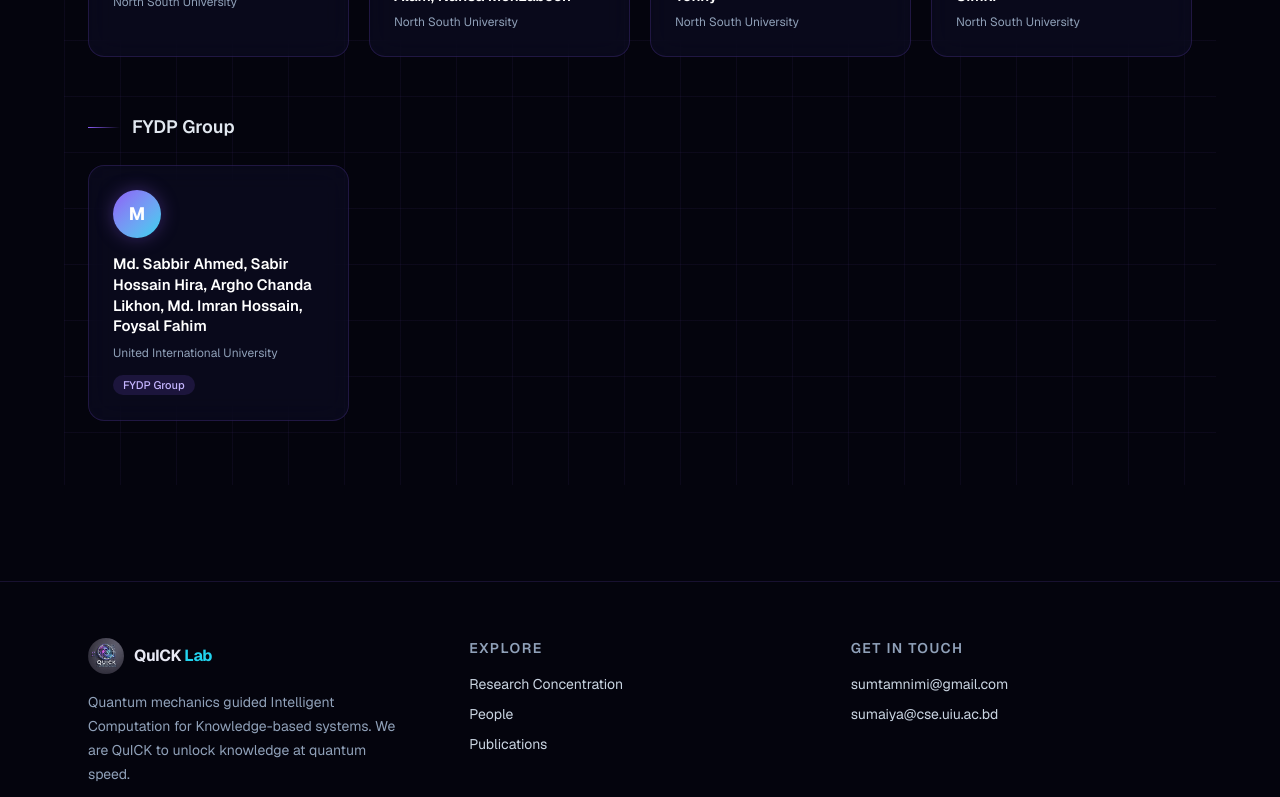
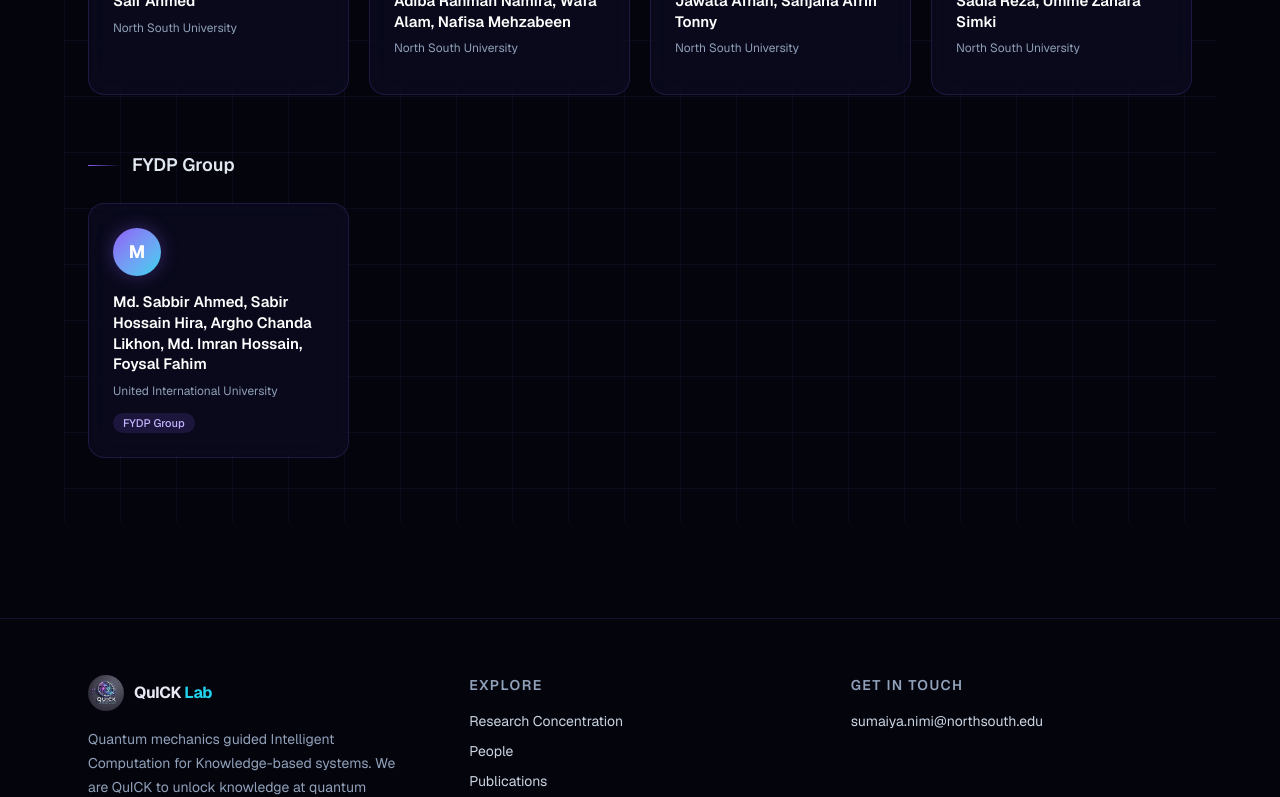
Before and after one commit to LobanSarker/QUick-LAB-WEBSITE, a Next.js app: page /people in a window 1280 px wide. Shown: the part 2000-2797 px from the top of the page. Built offline with nearby package versions, Linux system fonts and the light colour scheme.

Commit message:
add director email

```diff
--- a/app/page.tsx
+++ b/app/page.tsx
@@ -113,11 +113,7 @@ export default function Home() {
           </p>
           <div className="mt-6 flex flex-wrap items-center justify-center gap-4">
             {[
-              { label: "sumtamnimi@gmail.com", href: "mailto:sumtamnimi@gmail.com" },
-              {
-                label: "sumaiya@cse.uiu.ac.bd",
-                href: "mailto:sumaiya@cse.uiu.ac.bd",
-              },
+              { label: "sumaiya.nimi@northsouth.edu", href: "mailto:sumaiya.nimi@northsouth.edu" },
             ].map((email) => (
               <a
                 key={email.href}
--- a/app/people/page.tsx
+++ b/app/people/page.tsx
@@ -94,19 +94,20 @@ export default function PeoplePage() {
                     <p className="mt-1.5 text-xs leading-5 text-slate-400">
                       {person.institution}
                     </p>
-                    {person.email ? (
-                      <a href={`mailto:${person.email}`}
-                        className="mt-3 inline-block rounded-full bg-violet-glow/15 px-2.5 py-0.5 text-[11px] font-medium text-violet-300 transition-colors hover:text-cyan-glow"
-                      >
-                        {person.email}
-                      </a>
-                    ) : (
-                      person.role && (
-                        <span className="mt-3 inline-block rounded-full bg-violet-glow/15 px-2.5 py-0.5 text-[11px] font-medium text-violet-300">
+                    <div className="mt-3 flex flex-wrap items-center gap-2">
+                      {person.role && person.role !== "Research Assistant" && (
+                        <span className="inline-block rounded-full bg-violet-glow/15 px-2.5 py-0.5 text-[11px] font-medium text-violet-300">
                           {person.role}
                         </span>
-                      )
-                    )}
+                      )}
+                      {person.email && (
+                        <a href={`mailto:${person.email}`}
+                          className="inline-block rounded-full bg-violet-glow/15 px-2.5 py-0.5 text-[11px] font-medium text-violet-300 transition-colors hover:text-cyan-glow"
+                        >
+                          {person.email}
+                        </a>
+                      )}
+                    </div>
                   </div>
                 </Reveal>
               ))}
--- a/components/Footer.tsx
+++ b/components/Footer.tsx
@@ -2,11 +2,7 @@ import Link from "next/link";
 import Image from "next/image";
 
 const emails = [
-  { label: "sumtamnimi@gmail.com", href: "mailto:sumtamnimi@gmail.com" },
-  {
-    label: "sumaiya@cse.uiu.ac.bd",
-    href: "mailto:sumaiya@cse.uiu.ac.bd",
-  },
+  { label: "sumaiya.nimi@northsouth.edu", href: "mailto:sumaiya.nimi@northsouth.edu" },
 ];
 
 export default function Footer() {
--- a/lib/data/people/dr-sumaiya-tabassum-nimi.json
+++ b/lib/data/people/dr-sumaiya-tabassum-nimi.json
@@ -3,5 +3,6 @@
   "institution": "North South University",
   "role": "Director",
   "profileUrl": "https://www.linkedin.com/in/sumaiya-tabassum-nimi-phd-8736977a/",
+  "email": "sumaiya.nimi@northsouth.edu",
   "sortOrder": 0
 }
```
